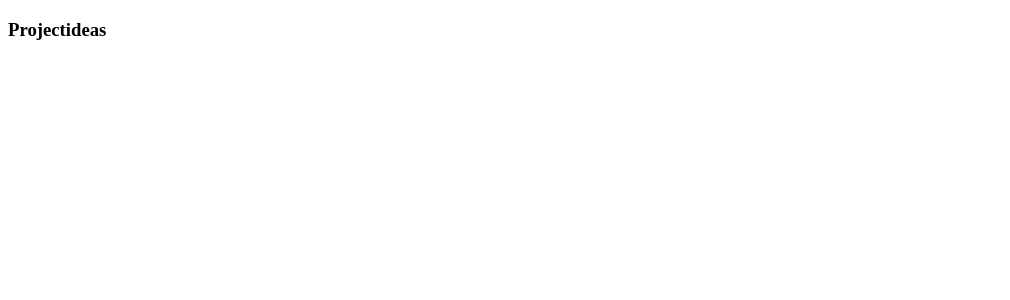
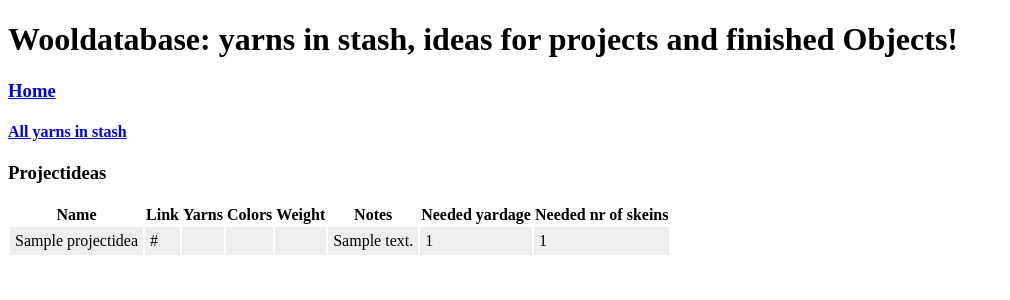
Before and after one commit to lhannig/wooly-mammoth, a Django app: page /strick/projectideas in a window 1280 px wide. Before the commit the part shown is almost empty. Shown: the top 300 px of the page, without its empty margins (0-1010 px from the left). Run offline with Django 3.2, Linux system fonts and the light colour scheme; tables that the repository leaves empty hold one stand-in row (values such as "Sample post").

Commit message:
changed db models: projectidea many to many relationship to 1:n

```diff
--- a/stricken/strick/models.py
+++ b/stricken/strick/models.py
@@ -63,7 +63,7 @@
         return name
 
     yarntype = models.ForeignKey(Yarn, on_delete=models.CASCADE)
-    color = models.CharField(max_length=50, null=True)
+    color = models.CharField(max_length=50)
     col_nr = models.IntegerField(null=True)
     own_it = models.BooleanField(default=False)
     quantity = models.IntegerField(blank=True, null=True)
@@ -90,9 +90,9 @@
     notes = models.CharField(max_length=200, blank=True)
     yardage_needed = models.IntegerField(blank=True, null=True)
     skeins_needed = models.IntegerField(blank=True, null=True)
-    yarn = models.ManyToManyField(Yarn, blank=True)
-    color = models.ManyToManyField(Color, blank=True)
-    weight = models.ManyToManyField(Weight, blank=True)
+    yarn = models.ForeignKey(Yarn, on_delete=models.CASCADE,  blank=True, null=True)
+    color = models.ManyToManyField(Color, blank=True, null=True)
+    weight = models.ForeignKey(Weight, on_delete=models.CASCADE, blank=True, null=True)
 
 
 
@@ -106,5 +106,5 @@
     notes = models.CharField(max_length=200, blank=True)
     yarn = models.ForeignKey(Yarn, on_delete=models.CASCADE)
     skeins_used = models.IntegerField(blank=True, null=True)
-    color = models.ManyToManyField(Color, blank=True)
+    color = models.ManyToManyField(Color, blank=True, null=True)
     needlsize = models.ManyToManyField(Needlesize)
--- a/stricken/strick/templates/strick/base.html
+++ b/stricken/strick/templates/strick/base.html
@@ -2,7 +2,7 @@
 <html lang="en">
 <head>
     <meta charset="UTF-8">
-    <title>Yarns</title>
+    <title>WoolDB</title>
     {% load static %}
     <link rel="stylesheet" type="text/css" href="{% static 'strick/style.css' %}">
 </head>
--- a/stricken/strick/templates/strick/projectideas.html
+++ b/stricken/strick/templates/strick/projectideas.html
@@ -1,12 +1,55 @@
-<!DOCTYPE html>
-<html lang="en">
-<head>
-    <meta charset="UTF-8">
-    <title>Projectideas</title>
-   {% load static %}
-    <link rel="stylesheet" type="text/css" href="{% static 'strick/style.css' %}">
-</head>
-<body>
+{%extends 'strick/base.html' %}
+
+{% block content %}
 <h3>Projectideas</h3>
-</body>
-</html>
+
+<table class="tabs">
+    <tr>
+        <th>Name</th>
+        <th>Link</th>
+        <th>Yarns</th>
+        <th>Colors</th>
+        <th>Weight</th>
+        <th>Notes</th>
+        <th>Needed yardage</th>
+        <th>Needed nr of skeins</th>
+
+    </tr>
+    {% for p in projectideas.all %}
+    <tr>
+        <td>{{ p.name }}</td>
+        <td>{{ p.link }}</td>
+        <td>
+                <table>
+                    {% for y in p.yarn_set.all %}
+                    <tr>
+                       <td>{{ y.name }}</td>
+                    </tr>
+                    {% endfor %}
+                </table>
+        </td>
+
+        <td>
+                <table>
+                    {% for c in p.color_set.all %}
+                    <tr>
+                       <td>{{ c.name }}</td>
+                    </tr>
+                    {% endfor %}
+                </table>
+        </td>
+
+        <td>
+            {% for w in p.weight_set.all %}
+            {{ w.name }}
+            {% endfor %}
+        </td>
+        <td> {{ p.notes }}</td>
+        <td>{{ p.yardage_needed }}</td>
+        <td>{{ p.skeins_needed }}</td>
+
+    </tr>
+    {% endfor %}
+</table>
+
+{% endblock %}
--- a/stricken/strick/urls.py
+++ b/stricken/strick/urls.py
@@ -14,4 +14,5 @@
     path('yarns/edit_yarn/<int:yarntype_id>', views.edit_yarn, name='edit_yarn'),
     path('yarns/edit_color/<int:color_id>',
          views.edit_color, name='edit_color'),
+
                 ]
--- a/stricken/strick/views.py
+++ b/stricken/strick/views.py
@@ -4,35 +4,34 @@
 from django.http import HttpResponse
 from django.template import loader
 from itertools import islice, chain
-from .models import Yarn, Manufacturer, Material, Needlesize, Color, Projectidea
+from .models import Yarn, Manufacturer, Material, Needlesize, Color,\
+    Projectidea, Weight
 from .forms import YarnForm, ColorForm
 
 # Create your views here.
 
 def index(request):
+    '''returns index site'''
     template = loader.get_template('strick/index.html')
     context = {}
     return HttpResponse(template.render(context, request))
 
 def yarns(request):
+    '''shows all yarns in stash'''
 
     yarns = Yarn.objects.filter(color__own_it = True).distinct()
-    materials = Material.objects.all()
 
     materials = Material.objects.all()
     colors = Color.objects.all()
 
     return render(request, 'strick/yarns.html',
-                   {'yarns': yarns, 'materials': materials, 'colors': colors,})
-
-
-def projectideas(request):
-    projectideas = Projectidea.objects.all()
-
-    return render(request, 'strick/projectideas.html', {'projectideas': projectideas,})
+                   {'yarns': yarns, 'materials': materials,
+                    'colors': colors,})
 
 
 def yarn_detail(request, yarntype_id):
+    '''shows one single yarn type and its proberties'''
+
     colors = Color.objects.filter(yarntype=yarntype_id).filter(own_it=True)
     yarn = Yarn.objects.get(pk=yarntype_id)
 
@@ -40,12 +39,14 @@
 
 
 def color_detail(request, yarntype_id, color_id):
+    '''shows one color of a specific yarn'''
     color = Color.objects.filter(yarntype_id=yarntype_id).get(pk=color_id)
 
     return render(request, 'strick/color.html', {'color': color,})
 
 
 def add_yarn(request):
+    '''add a new yarn type'''
 
     if request.method == 'POST':
         form = YarnForm(request.POST)
@@ -61,6 +62,7 @@
 
 
 def add_color(request):
+    '''add a new color for an existing yarn type'''
 
     if request.method == 'POST':
         form = ColorForm(request.POST)
@@ -77,6 +79,7 @@
 
 
 def edit_yarn(request, yarntype_id):
+    '''edit an existing yarn type'''
 
     instance = get_object_or_404(Yarn, id=yarntype_id)
     form = YarnForm(request.POST or None, instance=instance)
@@ -87,6 +90,7 @@
 
 
 def edit_color(request, color_id):
+    '''edit an existing color'''
 
     instance = get_object_or_404(Color, id=color_id)
     yarntype_id = Yarn.objects.get(color=instance.id).id
@@ -96,3 +100,16 @@
         form.save()
         return redirect('color_detail', yarntype_id=yarntype_id, color_id=instance.id)
     return render(request, 'strick/edit_color.html', {'form': form,})
+
+
+def projectideas(request):
+    '''show all existing projectideas'''
+
+    projectideas = Projectidea.objects.all()
+    yarns = Yarn.objects.all()
+    colors = Color.objects.all()
+    weights = Weight.objects.all()
+
+    return render(request, 'strick/projectideas.html',
+                  {'projectideas': projectideas, 'yarns': yarns,
+                   'colors': colors, 'weights': weights,})
```
Also changed, not shown: stricken/strick/migrations/0001_initial.py (deleted), stricken/strick/migrations/0002_auto_20180915_1047.py (deleted), stricken/strick/migrations/0003_projectidea.py (deleted), stricken/strick/migrations/0004_finishedobject_skeins_used.py (deleted), stricken/strick/migrations/0005_auto_20180917_1714.py (deleted), stricken/strick/migrations/0006_auto_20180918_0853.py (deleted), stricken/strick/migrations/0007_auto_20180928_1110.py (deleted), stricken/strick/migrations/0008_auto_20181001_1402.py (deleted), stricken/strick/migrations/0009_projectidea_skeins_needed.py (deleted), 1 other file.
